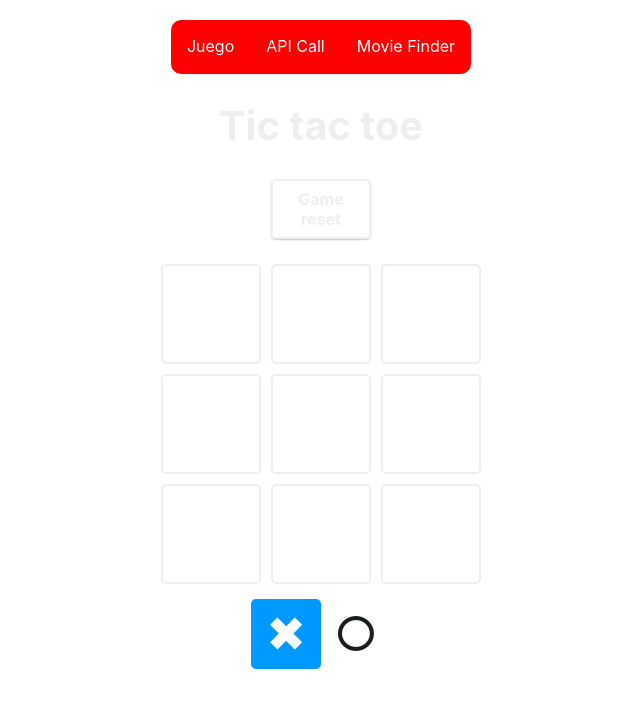
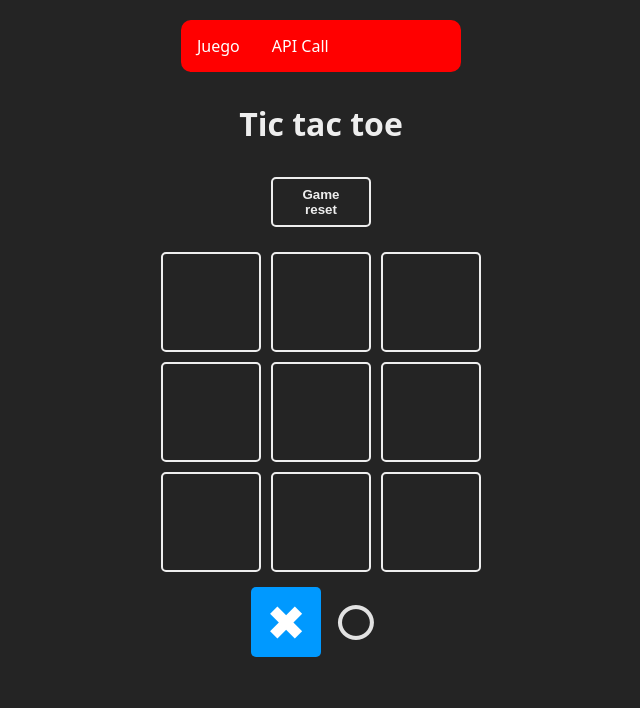
Before and after one commit to fabianuxc/videojuego-react, a React (Vite) app: page / in a window 1280 px wide. Shown: the top 708 px of the page, without its empty margins (319-959 px from the left). Built offline with nearby package versions, Linux system fonts and the light colour scheme.

Commit message:
deleted MovieFinder.jsx

```diff
--- a/src/App.jsx
+++ b/src/App.jsx
@@ -15,13 +15,11 @@ function App() {
       <ul>
         <li><a href='/'>Juego</a></li>
         <li><a href='/apiCall'>API Call</a></li>
-        <li><a href='/movieFinder'>Movie Finder</a></li>
       </ul>
 
     </header>
       { currentPath === '/' && <Game />}
       { currentPath === '/apiCall' && <ApiExample />}
-      { currentPath === '/movieFinder' && <MovieFinder />}
     </>
   )
 }
--- a/src/pages/MovieFinder.jsx
+++ /dev/null
@@ -1,10 +0,0 @@
-import '../assets/bolt.css'
-import { useEffect, useState } from 'react'
-function MovieFinder() {
-
-    const [movies, setMovies] = useState([])
-
-
-}
-
-export default MovieFinder
```
